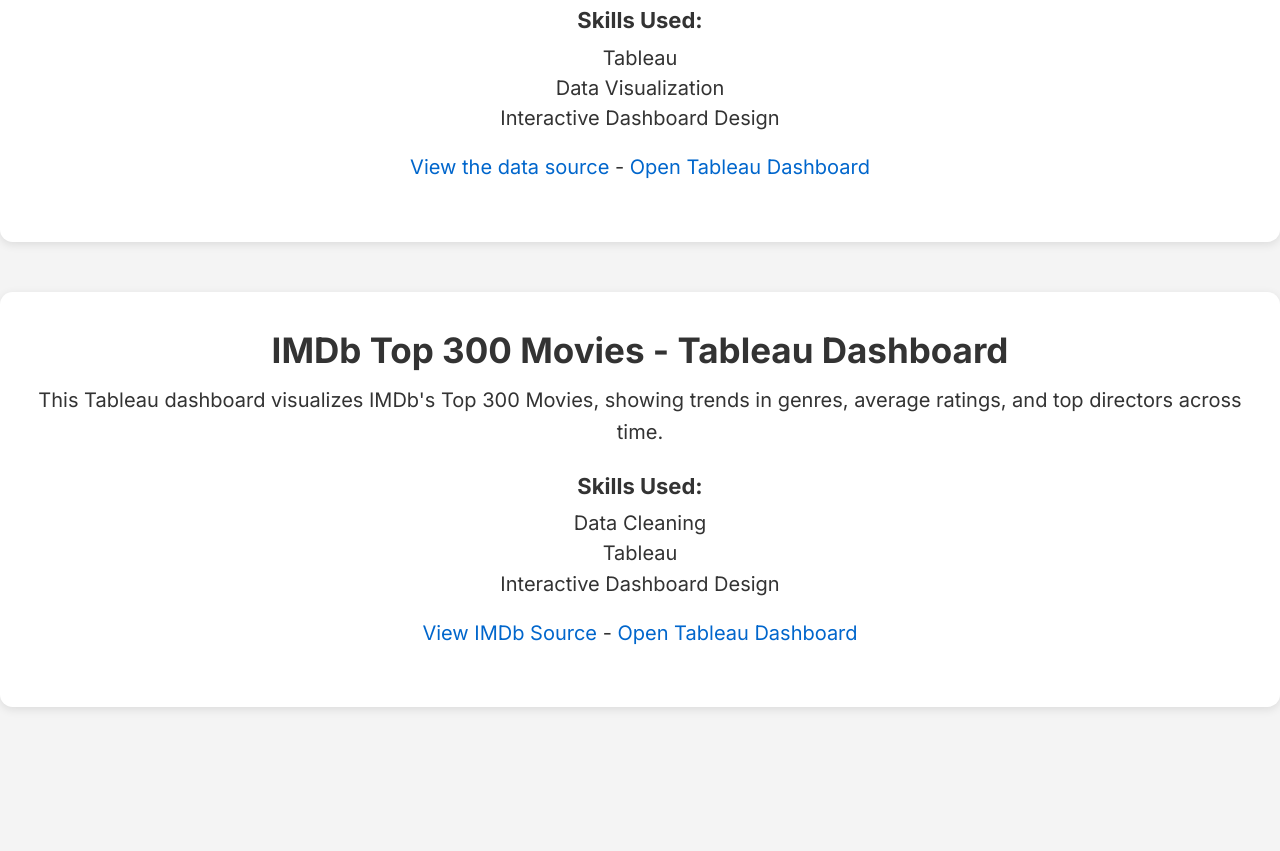
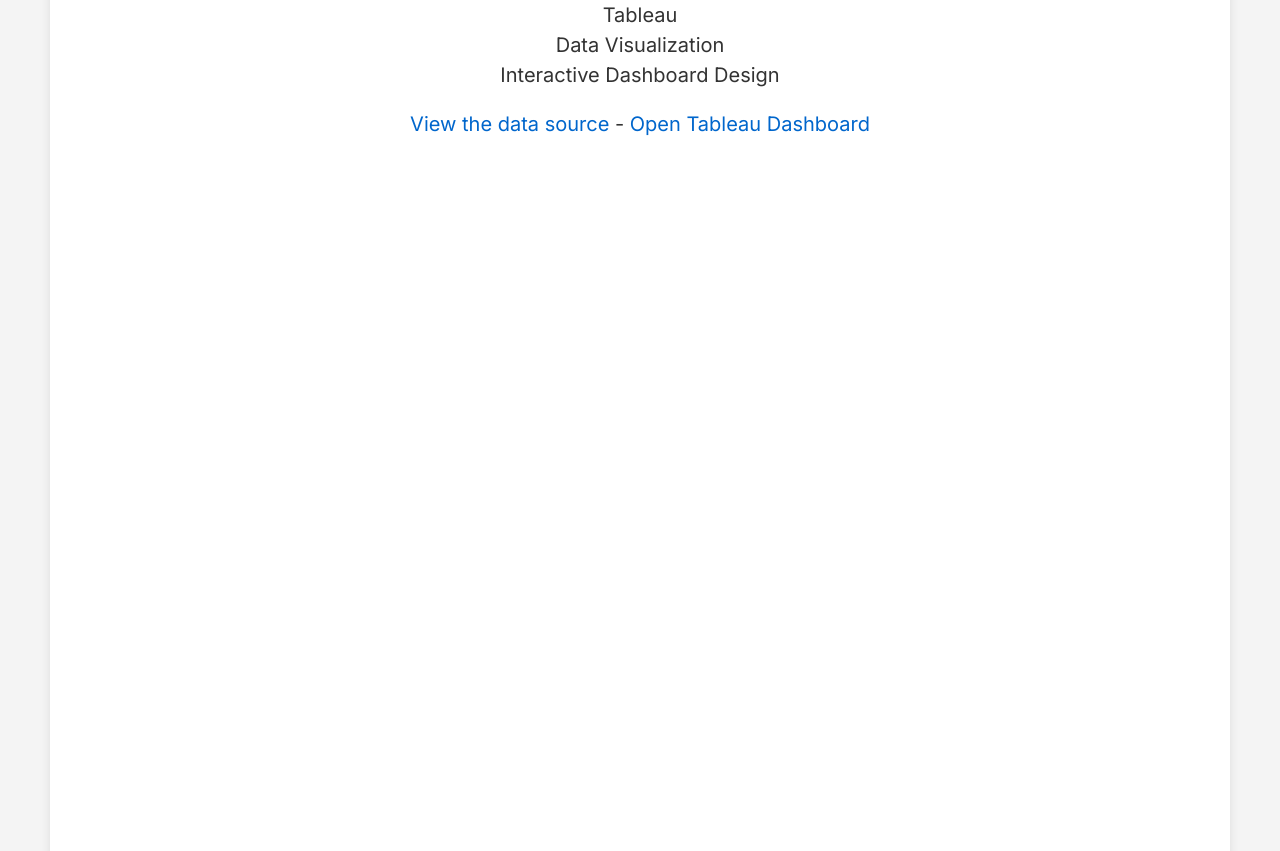
Before and after one commit to onailn/Onail-Nissan-Portfolio, a plain HTML site: page portfolio.html in a window 1280 px wide. Shown: the part 1909-2760 px from the top of the page. Before the commit the page ends 2666 px from the top, so only its background shows below. Drawn offline with Linux system fonts and the light colour scheme.

Commit message:
Update portfolio.html

```diff
--- a/portfolio.html
+++ b/portfolio.html
@@ -1,4 +1,3 @@
-
 <!DOCTYPE html>
 <html lang="en">
 <head>
@@ -48,7 +47,6 @@
       padding: 20px 40px;
     }
 
-
     .project-card {
       background-color: white;
       border-radius: 10px;
@@ -57,7 +55,6 @@
       text-align: center;
       margin-bottom: 40px;
     }
-
 
     .project-title {
       font-size: 1.75rem;
@@ -83,7 +80,6 @@
       text-align: center;
       margin: 0 auto;
     }
-
 
     .skills li {
       margin-bottom: 5px;
@@ -114,8 +110,6 @@
       transform: scale(0.9);
       transform-origin: top center;
     }
-
-
 
     .icon {
       display: none;
@@ -161,13 +155,10 @@
   <div class="container">
     <section class="project-card">
       <h2 class="project-title">Crime in LA - PowerBI Dashboard</h2>
-
       <p class="project-description">
         This Power BI dashboard shows crime trends in Los Angeles from 2020–2024, including hotspots and weapon types.<br><br>
         This dashboard is interactive. You can filter by year, month, or time of day to explore the data further.
       </p>
-
-
       <div class="skills">
         <h3>Skills Used:</h3>
         <ul>
@@ -176,25 +167,18 @@
           <li>Dashboard Design</li>
         </ul>
       </div>
-
       <p class="project-links">
         <a href="https://catalog.data.gov/dataset/crime-data-from-2020-to-present" target="_blank">View the data source</a> -
         <a href="https://app.powerbi.com/view?r=eyJrIjoiY2U0NzQyNmItNDQyNy00NzMxLWI4YTMtN2U1MWVkMGFjMjYxIiwidCI6IjhhNWI2ZmQyLWY1MGQtNDU2NS05MTBhLTFmZmU2NDU0ZTM2OCIsImMiOjZ9&pageName=ca1841dadeb53f61113c" target="_blank">Open PowerBI dashboard</a>
       </p>
-
       <iframe title="Crime Data In LA" src="https://app.powerbi.com/view?r=eyJrIjoiY2U0NzQyNmItNDQyNy00NzMxLWI4YTMtN2U1MWVkMGFjMjYxIiwidCI6IjhhNWI2ZmQyLWY1MGQtNDU2NS05MTBhLTFmZmU2NDU0ZTM2OCIsImMiOjZ9&pageName=ca1841dadeb53f61113c" allowfullscreen></iframe>
     </section>
-  </div>
-
-
 
     <section class="project-card">
       <h2 class="project-title">British Airways - Tableau Dashboard</h2>
-
       <p class="project-description">
         This Tableau dashboard explores trends and performance metrics for British Airways using interactive charts and filters.
       </p>
-
       <div class="skills">
         <h3>Skills Used:</h3>
         <ul>
@@ -203,22 +187,21 @@
           <li>Interactive Dashboard Design</li>
         </ul>
       </div>
-
       <p class="project-links">
         <a href="https://github.com/onailn/Project-2-British-Airways-Data" target="_blank">View the data source</a> -
         <a href="https://public.tableau.com/views/BritishAirwaysReview_17513272511620/Dashboard12" target="_blank">Open Tableau Dashboard</a>
       </p>
 
-  <!-- Tableau Embed (Official JavaScript Version) -->
-  <div class='tableauPlaceholder' id='vizContainer' style='position: relative'>
+      <!-- Tableau Embed (Centered and Responsive) -->
+      <div class='tableauPlaceholder' id='vizBritishAirways' style='width: 100%; margin: 40px auto 0 auto;'>
         <noscript>
           <a href='https://public.tableau.com/views/BritishAirwaysReview_17513272511620/Dashboard12'>
             <img alt='British Airways Dashboard'
                  src='https://public.tableau.com/static/images/Br/BritishAirwaysReview_17513272511620/Dashboard12/1.png'
-             style='border: none' />
+                 style='border: none; display: block; margin: 0 auto;' />
           </a>
         </noscript>
-    <object class='tableauViz' style='display:none;'>
+        <object class='tableauViz' style='width: 100%; height: 850px; display: block; margin: 0 auto;'>
           <param name='host_url' value='https%3A%2F%2Fpublic.tableau.com%2F' />
           <param name='embed_code_version' value='3' />
           <param name='name' value='BritishAirwaysReview_17513272511620/Dashboard12' />
@@ -235,9 +218,8 @@
       </div>
 
       <script type='text/javascript'>
-    var divElement = document.getElementById('vizContainer');
+        var divElement = document.getElementById('vizBritishAirways');
         var vizElement = divElement.getElementsByTagName('object')[0];
-    vizElement.style.width = '110%';
         vizElement.style.height = '850px';
         var scriptElement = document.createElement('script');
         scriptElement.src = 'https://public.tableau.com/javascripts/api/viz_v1.js';
@@ -245,23 +227,11 @@
       </script>
     </section>
 
-
-
-
-
-  <script>
-    function toggleNav() {
-      document.getElementById("navLinks").classList.toggle("responsive");
-    }
-  </script>
-
     <section class="project-card">
       <h2 class="project-title">IMDb Top 300 Movies - Tableau Dashboard</h2>
-
       <p class="project-description">
         This Tableau dashboard visualizes IMDb's Top 300 Movies, showing trends in genres, average ratings, and top directors across time.
       </p>
-
       <div class="skills">
         <h3>Skills Used:</h3>
         <ul>
@@ -270,7 +240,6 @@
           <li>Interactive Dashboard Design</li>
         </ul>
       </div>
-
       <p class="project-links">
         <a href="https://www.imdb.com/list/ls008018223/" target="_blank">View IMDb Source</a> -
         <a href="https://public.tableau.com/views/IMD_17519323921720/Dashboard1" target="_blank">Open Tableau Dashboard</a>
@@ -309,9 +278,15 @@
         vizElement.style.height = (divElement.offsetWidth * 0.75) + 'px';
         var scriptElement = document.createElement('script');
         scriptElement.src = 'https://public.tableau.com/javascripts/api/viz_v1.js';
-    vi
+        vizElement.parentNode.insertBefore(scriptElement, vizElement);
+      </script>
+    </section>
+  </div>
 
-
-
+  <script>
+    function toggleNav() {
+      document.getElementById("navLinks").classList.toggle("responsive");
+    }
+  </script>
 </body>
 </html>
```
Lines whose indentation alone changed are shown as unchanged.
